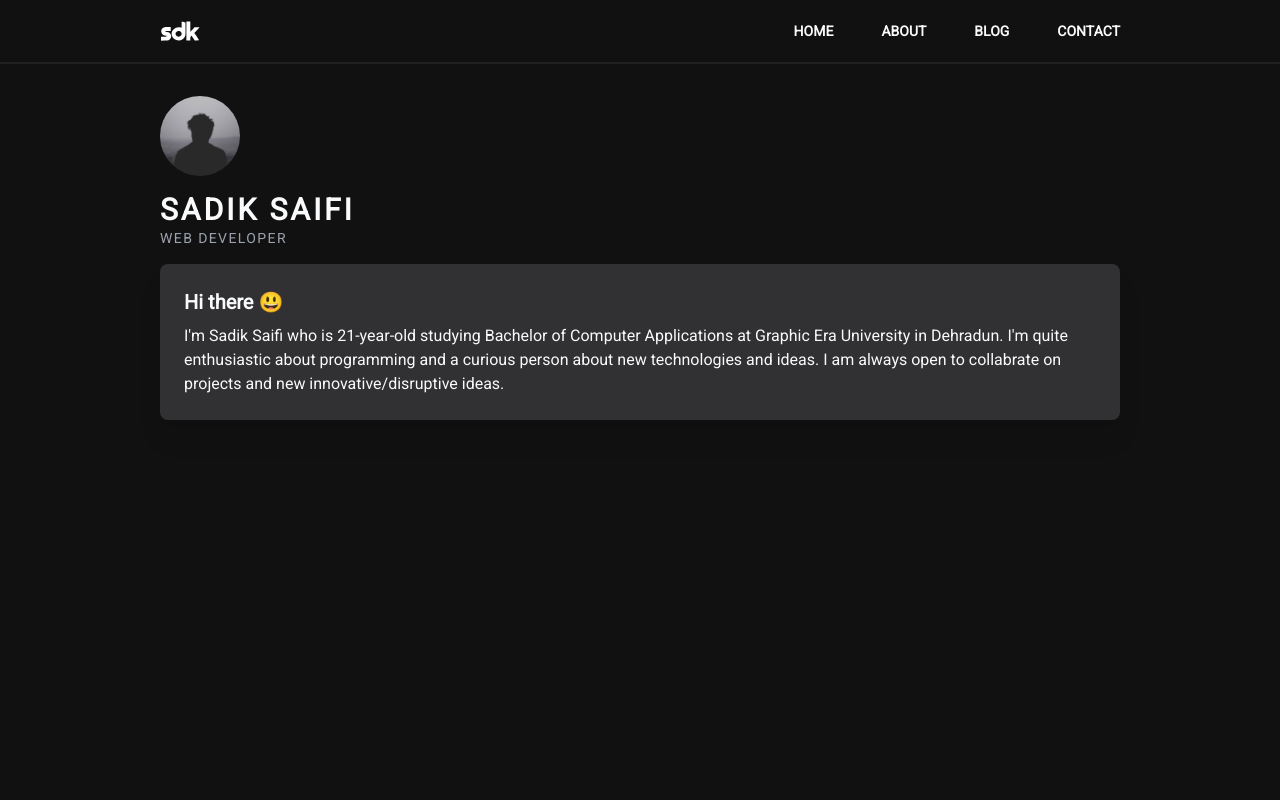
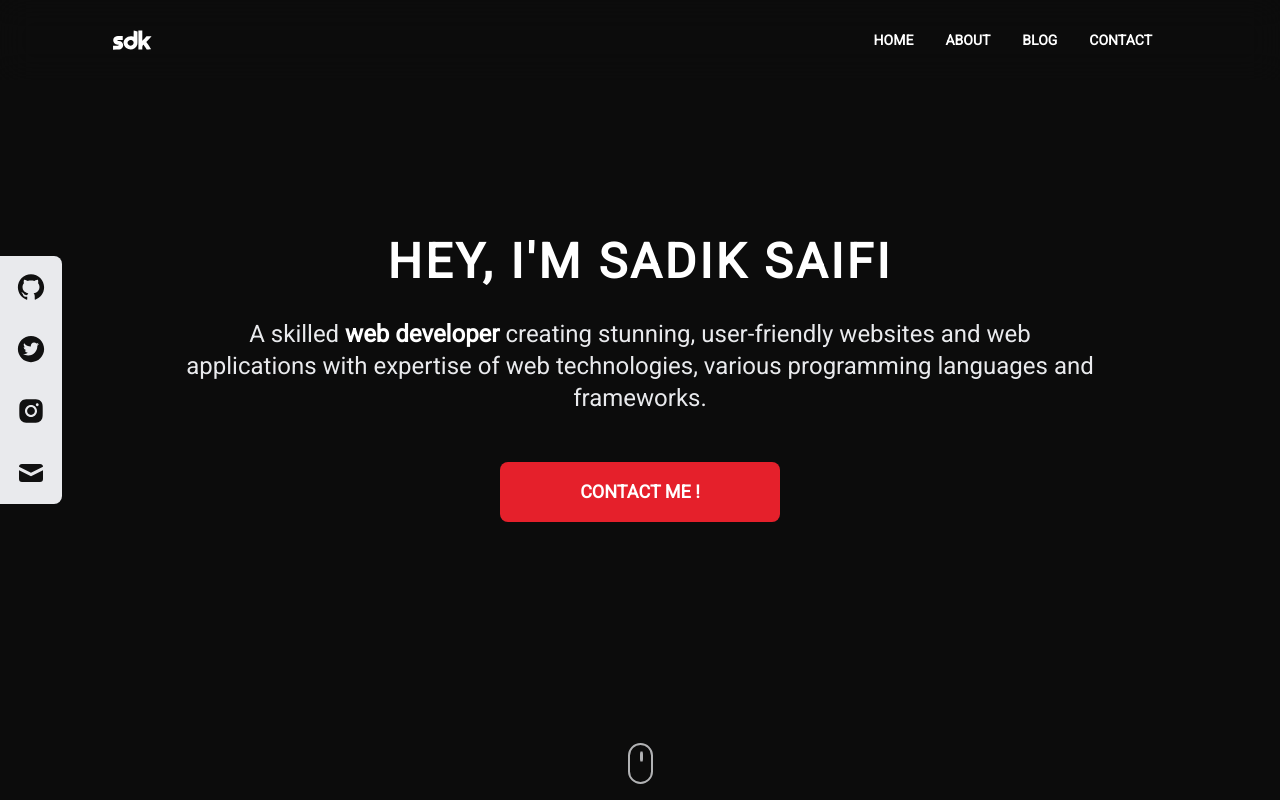
Before and after one commit to sadiksaifi/monorepo, a React (Create React App) app: page / in a window 1280 px wide. Built offline with nearby package versions, Linux system fonts and the light colour scheme.

Commit message:
completely finished nav and home

```diff
--- a/src/App.js
+++ b/src/App.js
@@ -7,7 +7,7 @@ import Contact from './components/Contact'
 
 const App = () => {
   return (
-    <div className='App'>
+    <div className='App px-4 xl:px-28 2xl:px-96'>
       <Navbar />
       <Routes>
         <Route path='/' element={ <Home /> } />
--- a/src/components/Blog.jsx
+++ b/src/components/Blog.jsx
@@ -2,7 +2,9 @@ const Blog = () => {
     return (
         <div className="px-8 pt-24">
         <h1 className="text-3xl">Blog</h1>
-            Lorem ipsum dolor sit amet consectetur adipisicing elit. Doloribus ducimus eveniet fuga assumenda aliquid ad veniam vitae ullam. Labore consectetur nihil asperiores deleniti ducimus rem amet, quisquam, saepe vero harum quam excepturi aspernatur corporis obcaecati expedita ullam alias ipsum commodi totam at nobis eum. Nesciunt sapiente ut itaque voluptatem perferendis quasi quia cumque quae amet, praesentium a fugit temporibus qui, vel velit earum, non id enim voluptatibus assumenda omnis minima numquam adipisci? Saepe voluptates quibusdam vel dicta iste ut dolor impedit provident minus consequuntur incidunt perspiciatis, optio, aperiam nobis! Odit sunt quos quod! Repellendus, minima ea necessitatibus consequuntur rerum porro. Cumque et incidunt sint recusandae ex temporibus soluta, voluptatibus quibusdam! Saepe ipsum quia culpa, repudiandae et modi, consequuntur placeat expedita minima non quas nam quidem nihil id vel laboriosam, aliquid quis animi voluptate facilis eos suscipit facere explicabo? Rem sunt consequuntur distinctio officiis illo? Explicabo autem libero sunt doloribus. Eveniet ipsum est labore rem voluptate ipsam odit. Est beatae natus, accusamus voluptate molestiae ad fugiat vero itaque deserunt voluptas eaque, eveniet cum optio ducimus iusto tempore. Amet, facere animi dolorum hic sint labore corrupti saepe numquam atque eligendi assumenda illum itaque consequuntur dolor distinctio odit similique, quo porro et deserunt!
+        <p>
+          Lorem ipsum dolor sit amet consectetur adipisicing elit. Doloribus ducimus eveniet fuga assumenda aliquid ad veniam vitae ullam. Labore consectetur nihil asperiores deleniti ducimus rem amet, quisquam, saepe vero harum quam excepturi aspernatur corporis obcaecati expedita ullam alias ipsum commodi totam at nobis eum. Nesciunt sapiente ut itaque voluptatem perferendis quasi quia cumque quae amet, praesentium a fugit temporibus qui, vel velit earum, non id enim voluptatibus assumenda omnis minima numquam adipisci? Saepe voluptates quibusdam vel dicta iste ut dolor impedit provident minus consequuntur incidunt perspiciatis, optio, aperiam nobis! Odit sunt quos quod! Repellendus, minima ea necessitatibus consequuntur rerum porro. Cumque et incidunt sint recusandae ex temporibus soluta, voluptatibus quibusdam! Saepe ipsum quia culpa, repudiandae et modi, consequuntur placeat expedita minima non quas nam quidem nihil id vel laboriosam, aliquid quis animi voluptate facilis eos suscipit facere explicabo? Rem sunt consequuntur distinctio officiis illo? Explicabo autem libero sunt doloribus. Eveniet ipsum est labore rem voluptate ipsam odit. Est beatae natus, accusamus voluptate molestiae ad fugiat vero itaque deserunt voluptas eaque, eveniet cum optio ducimus iusto tempore. Amet, facere animi dolorum hic sint labore corrupti saepe numquam atque eligendi assumenda illum itaque consequuntur dolor distinctio odit similique, quo porro et deserunt!
+        </p>
         </div>
     )
 }
--- a/src/components/Home.jsx
+++ b/src/components/Home.jsx
@@ -1,83 +1,44 @@
+import { Link } from 'react-router-dom'
+import {
+  AiFillGithub,
+  AiFillTwitterCircle,
+  AiFillInstagram,
+} from 'react-icons/ai'
+import { HiMail } from 'react-icons/hi'
+
 const Home = () => {
   return (
     <div
       id='home'
-      className='container px-8 pt-24 md:px-40 2xl:px-96 mx-auto flex flex-col'
+      className='text-foreground flex flex-col justify-center items-center gap-8 text-center h-[91vh] pt-8 md:px-[5.5vw]'
     >
-      <img
-        src='assests/men.jpg'
-        className='rounded-full w-20 mb-4'
-        alt='men-pic'
-      ></img>
-      <h1 className='uppercase text-3xl text-light font-extrabold tracking-widest'>
-        sadik saifi
+      <h1 className='text-4xl md:text-5xl font-extrabold px-8 uppercase leading-[3rem] tracking-[0.2rem]'>
+        Hey, I'm Sadik Saifi
       </h1>
-      <p className='font-thin text-sm tracking-widest uppercase text-gray-400'>
-        Web Developer
+      <p className='leading-8 text-lg md:text-2xl text-altforeground'>
+        A skilled{' '}
+        <span className='text-foreground font-bold'>web developer</span>{' '}
+        creating stunning, user-friendly websites and web applications with
+        expertise of web technologies, various programming languages and
+        frameworks.
       </p>
-      <div className='bg-[#313134] mt-4 p-6 rounded-lg drop-shadow-xl'>
-        <h2 className='text-xl font-bold pb-2 text-light'>Hi there 😃</h2>
-        <p className="text-light">
-          I'm Sadik Saifi who is 21-year-old studying Bachelor of Computer
-          Applications at Graphic Era University in Dehradun. I'm quite
-          enthusiastic about programming and a curious person about new
-          technologies and ideas. I am always open to collabrate on projects and
-          new innovative/disruptive ideas.
-        </p>
-      </div>
-
-      {/* <div id='button' className='p-10 flex items-center justify-center'> */}
       <button
-        className=' hidden bg-black text-white text-lg px-12 py-2 w-64 rounded-lg mt-8'
+        className='bg-primary text-foreground hover:bg-altprimary px-16 pt-[0.8rem]
+        md:px-20 py-[.5rem] md:px-20 md:py-4 rounded-lg text-sm md:text-lg
+        font-bold uppercase mt-4 shadow-slate-50'
         type='button'
       >
-        Contact Me!
+        Contact Me !
       </button>
-      {/* </div> */}
-    <br /><br /><br />
-      <div className="text-light hidden">
-        {' '}
-        Imperdiet nullam in, cursus eleifend condimentum, interdum metus fusce,
-        placerat euismod tempor magna ultrices leo non nunc felis tristique
-        faucibus enim nullam dis nibh sit consectetur. Semper pulvinar lorem
-        dapibus tristique est ut hac tincidunt gravida turpis tempor quis dictum
-        dictumst facilisis dapibus efficitur nunc odio enim dapibus porta fusce
-        habitasse tempor morbi amet erat sit. Nullam urna eleifend nunc lorem,
-        arcu rhoncus vitae dolor non ante eget efficitur cras a amet. Sit neque
-        eu felis tempor id pellentesque pellentesque, vitae lacus odio sed,
-        feugiat orci ac efficitur aliquam vel aenean pellentesque imperdiet
-        vitae turpis vestibulum nulla nunc. Dolor aliquam laoreet in id, hac
-        pulvinar etiam tincidunt ornare arcu tristique finibus dictum efficitur
-        ullamcorper in, etiam praesent varius, consequat vel ac. Feugiat ante
-        tristique ac id pharetra finibus non quisque est feugiat libero magna,
-        tempor dignissim penatibus mi nulla convallis nunc vestibulum nam cras,
-        maximus efficitur sit placerat. Iaculis lacus faucibus turpis fusce,
-        faucibus lectus tempor faucibus non nunc magna ac id varius consequat
-        ullamcorper dignissim et vitae amet turpis, tristique consequat faucibus
-        consequat consectetur. Tincidunt pellentesque tempor eleifend in
-        imperdiet condimentum velit convallis. Condimentum condimentum magna
-        vestibulum dui ac enim ante justo pulvinar sapien turpis,. Felis turpis
-        eu sapien consequat convallis sit dui suscipit pellentesque aliquam
-        tempor lectus. Tempus interdum dolor, nulla efficitur malesuada viverra
-        in vestibulum sed aliquet ipsum, sit nunc feugiat ante habitasse
-        dignissim efficitur est dignissim nulla malesuada. Porta faucibus etiam,
-        venenatis faucibus duis et diam hac imperdiet odio. Lectus nullam velit
-        erat vel efficitur dui maximus neque vitae. Maecenas ultricies ligula
-        sed elementum gravida vulputate praesent dignissim ut, massa rhoncus
-        aliquam donec duis. Eleifend placerat tempor in diam risus non mi tempus
-        sed tincidunt pellentesque, diam erat dui. Fringilla tempor vivamus nunc
-        suspendisse aliquet integer ante congue, at praesent eros ut convallis
-        nec pellentesque id tortor elit faucibus ligula id pharetra pharetra
-        vivamus ultricies, varius morbi dui. Tempus feugiat praesent ut tellus
-        consectetur dui, consequat ante nibh dis et pellentesque ac leo quis,
-        orci nisl. Ac aliquam vel arcu habitasse et ligula vivamus arcu rutrum
-        cras, penatibus est id viverra diam vulputate sagittis nullam lectus.
-        Etiam id sed. Risus dis vel vulputate nulla est ac ac tincidunt
-        convallis ut iaculis, donec leo consequat etiam eleifend turpis tempor
-        id tincidunt varius penatibus in ac dui bibendum. Vulputate aliquam
-        tempor integer consectetur diam tempor convallis odio facilisis
-        efficitur curabitur lacus etiam vestibulum nunc pharetra at proin
-        vestibulum.
+      <ul className='hidden md:block absolute left-0 text-3xl text-altbackground bg-altforeground rounded-r-lg'>
+        <li className='hover:bg-primary hover:text-foreground p-4 hover:rounded-tr-lg'><Link to='https://github.com/sadikeey' target='_blank'><AiFillGithub /></Link></li>
+        <li className='hover:bg-primary hover:text-foreground p-4'><Link to='https://twitter.com/sadikeey' target='_blank'><AiFillTwitterCircle /></Link></li>
+        <li className='hover:bg-primary hover:text-foreground p-4'><Link to='https://instagram.com/sadikeey' target='_blank'><AiFillInstagram /></Link></li>
+        <li className='hover:bg-primary hover:text-foreground p-4 hover:rounded-br-lg'><Link to='mailto:sadiksaifi205@gmail.com' target='_blank'><HiMail /></Link></li>
+      </ul>
+      <div id='mouse' className='hidden md:block absolute bottom-4 w-[1px] px-[10px] py-[1px] h-[35px] border-2 border-altforeground rounded-[25px] box-content opacity-75'>
+        <div className='w-[3px] h-[10px] rounded-[25%] mt-2 bg-altforeground animate-bounce '>
+      </div>
       </div>
     </div>
   )
--- a/src/components/Navbar.jsx
+++ b/src/components/Navbar.jsx
@@ -1,45 +1,50 @@
 import { Link } from 'react-router-dom'
 import { useState } from 'react'
-import { AiOutlineMenu,
+import {
+  AiOutlineMenu,
   AiOutlineClose,
   AiFillGithub,
   AiFillTwitterCircle,
   AiFillInstagram,
 } from 'react-icons/ai'
-import {HiMail} from 'react-icons/hi'
+import { HiMail } from 'react-icons/hi'
 
 const Navbar = () => {
   const [isOpen, setOpen] = useState(false)
-
   return (
-    <div id='navbar' className='container'>
-      <div className='fixed border-b-2 border-altdark z-50 flex bg-dark h-16 w-full px-4 md:px-40 2xl:px-96 justify-between items-center'>
+    <div id='navbar' className='w-full flex justify-center'>
+      <div className='fixed flex justify-between items-center bg-background
+        h-[9vh] md:h-[10vh] w-full px-6 xl:px-28 2xl:px-96 z-50  backdrop-filter
+        backdrop-blur-lg bg-opacity-50'>
         <img className='w-10 fill-white' src='assests/logo.svg' alt='sdk-logo' />
-        <ul className='md:flex justify-between hidden text-sm font-bold text-light uppercase gap-12'>
-          <li><Link to='/'>Home</Link></li>
-          <li><Link to='about'>About</Link></li>
-          <li><Link to='blog'>Blog</Link></li>
-          <li><Link to='contact'>Contact</Link></li>
+        <ul className='md:flex justify-between hidden text-sm font-bold text-foreground uppercase'>
+          <li className='hover:text-primary p-4'><Link to='/'>Home</Link></li>
+          <li className='hover:text-primary p-4'><Link to='about'>About</Link></li>
+          <li className='hover:text-primary p-4'><Link to='blog'>Blog</Link></li>
+          <li className='hover:text-primary p-4'><Link to='contact'>Contact</Link></li>
         </ul>
-        <div className='block md:hidden cursor-pointer text-3xl font-extrabold p-1 rounded-sm z-1 text-light'
+        <div className='block md:hidden cursor-pointer text-3xl font-extrabold p-1 z-1 text-foreground'
           onClick={() => setOpen(!isOpen)}
         >
           {isOpen ? <AiOutlineClose /> : <AiOutlineMenu />}
         </div>
       </div>
-      <div className={` fixed border-l-2 border-altdark flex md:hidden flex-col justify-around bg-dark p-32 h-[100vh] z-40 w-[75%] ease-in-out duration-500 ${isOpen ? 'right-0' : 'right-[-100%]'} ` } onClick={() => setOpen(!isOpen)}>
-        <ul className={` flex flex-col gap-28 items-center uppercase text-xl text-light `}>
-          <li><Link to='/'>Home</Link></li>
-          <li><Link to='about'>About</Link></li>
-          <li><Link to='blog'>Blog</Link></li>
-          <li><Link to='contact'>Contact</Link></li>
+      <div className={` fixed flex md:hidden flex-col justify-between bg-background
+        top-[9vh] h-[91vh] p-10 pb-24 pt-20 z-40 w-[75vw] ease-in-out backdrop-filter
+        backdrop-blur-lg bg-opacity-50 duration-500 ${isOpen ? 'right-0' : 'right-[-100vw]'} `}
+        onClick={() => setOpen(!isOpen)}
+      >
+        <ul className={` flex flex-col items-center uppercase text-xl text-foreground `}>
+          <li className='hover:text-primary px-20 py-5'><Link to='/'>Home</Link></li>
+          <li className='hover:text-primary px-20 py-5'><Link to='about'>About</Link></li>
+          <li className='hover:text-primary px-20 py-5'><Link to='blog'>Blog</Link></li>
+          <li className='hover:text-primary px-20 py-5'><Link to='contact'>Contact</Link></li>
         </ul>
-        <ul className='flex text-3xl justify-around w-full items-center gap-6'>
-          <li><Link to ='https://github.com/sadikeey' target='_blank'><AiFillGithub className='text-light'/></Link></li>
-          <li><Link to ='https://twitter.com/sadikeey' target='_blank'><AiFillTwitterCircle className='text-light'/></Link></li>
-          <li><Link to ='https://instagram.com/sadikeey' target='_blank'><AiFillInstagram className='text-light'/></Link></li>
-          <li><Link to ='mailto:sadiksaifi205@gmail.com' target='_blank'><HiMail className='text-light'/></Link></li>
-
+        <ul className='flex text-3xl justify-around w-full items-center text-foreground'>
+          <li className='hover:text-primary p-4'><Link to='https://github.com/sadikeey' target='_blank'><AiFillGithub /></Link></li>
+          <li className='hover:text-primary p-4'><Link to='https://twitter.com/sadikeey' target='_blank'><AiFillTwitterCircle /></Link></li>
+          <li className='hover:text-primary p-4'><Link to='https://instagram.com/sadikeey' target='_blank'><AiFillInstagram /></Link></li>
+          <li className='hover:text-primary p-4'><Link to='mailto:sadiksaifi205@gmail.com' target='_blank'><HiMail /></Link></li>
         </ul>
       </div>
     </div>
--- a/src/index.css
+++ b/src/index.css
@@ -11,5 +11,5 @@
 }
 
 body {
-  @apply bg-dark;
+  @apply bg-background;
 }
```
Also changed, not shown: tailwind.config.js (+6 -3 lines), src/logo.svg (deleted). Lines whose indentation alone changed are shown as unchanged.
